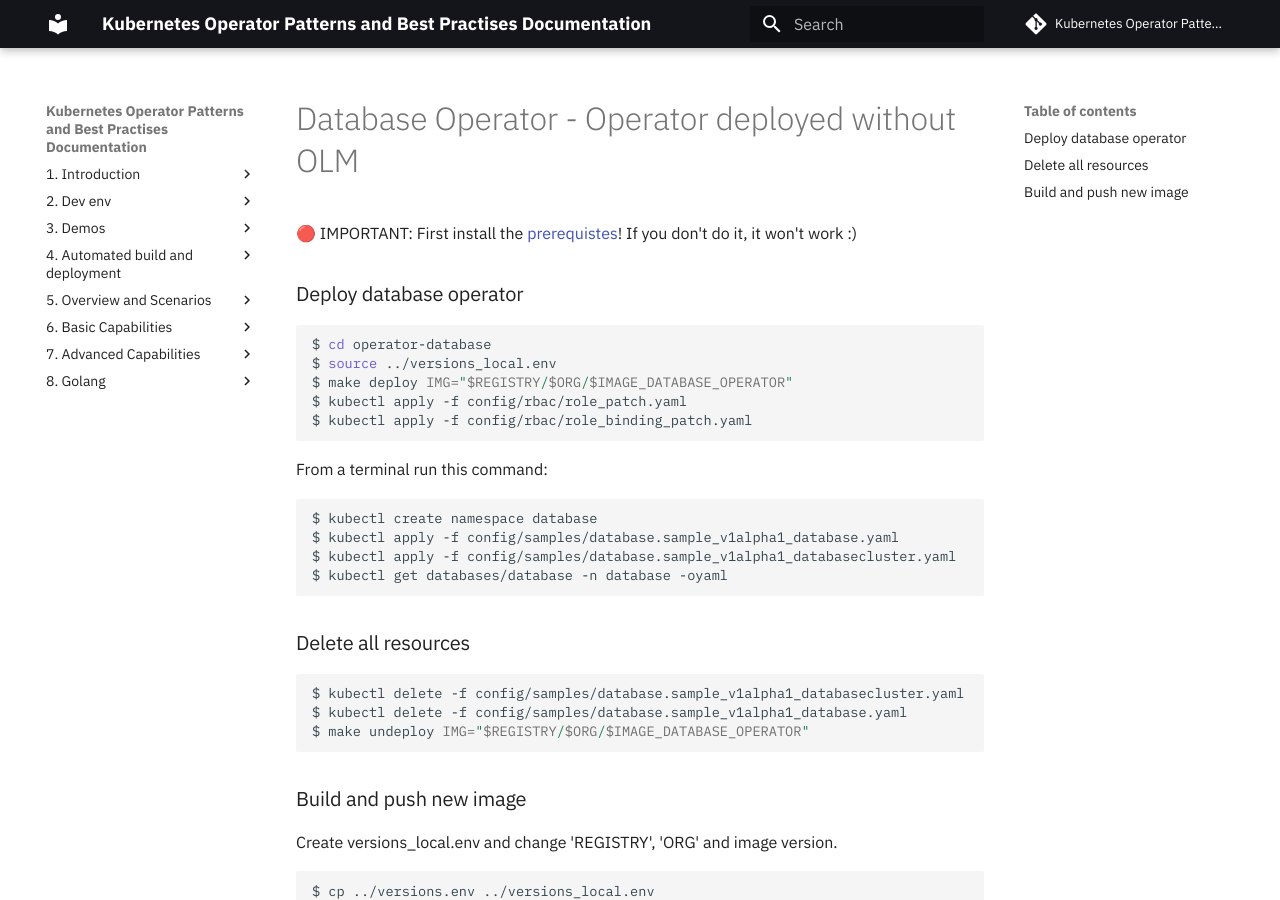
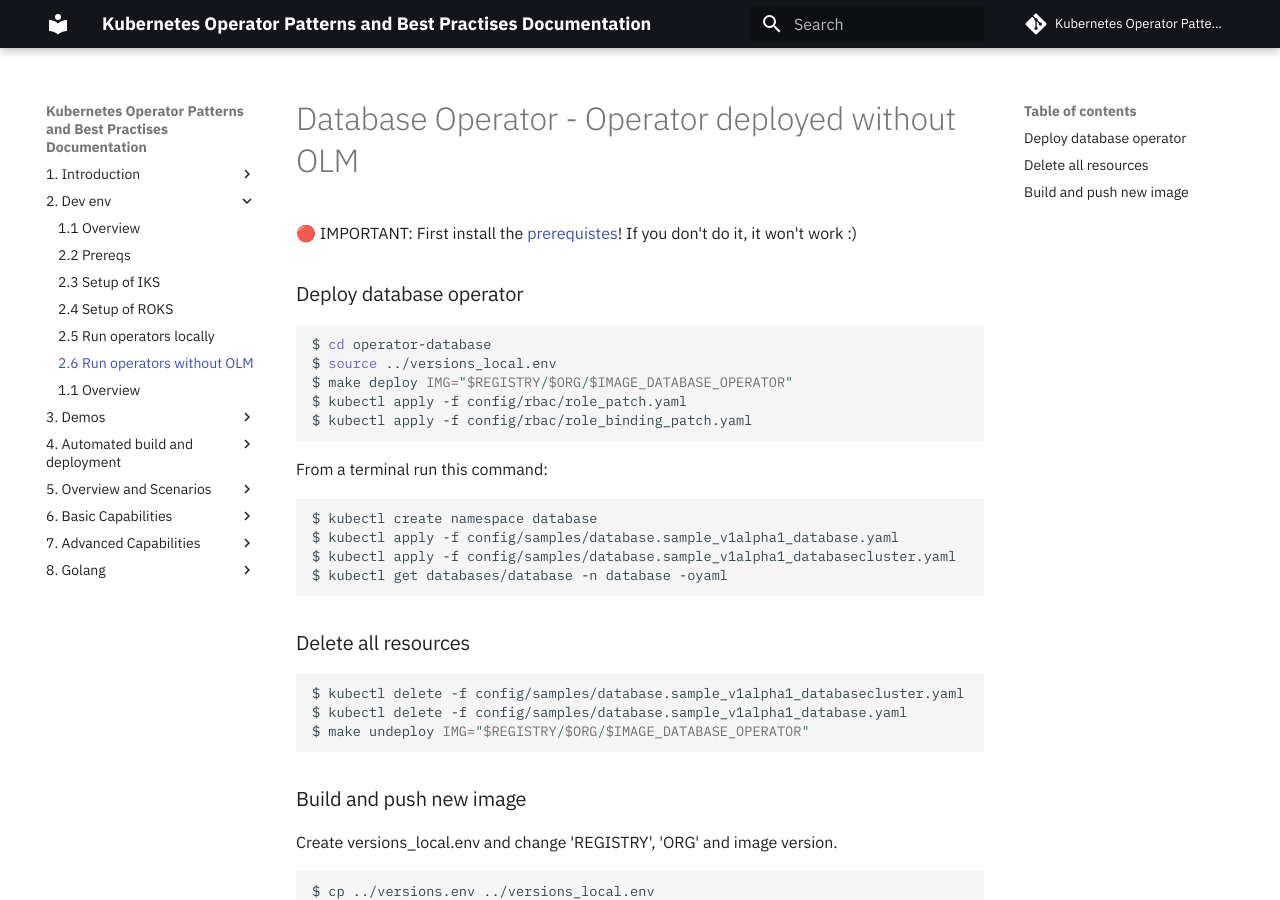
Before and after one commit to IBM/operator-sample-go-documentation, an MkDocs documentation site: the page built from documentation/automation-run-operators-without-olm.md, in a window 1280 px wide and 900 px high. Built offline with MkDocs 1.6.1 and Material for MkDocs 9.7.7, drawn with Linux system fonts in a browser that asks for light colours; comment, search, counter and statistics services are not loaded.

Commit message:
mkdocs.yaml change

```diff
--- a/mkdocs.yml
+++ b/mkdocs.yml
@@ -22,7 +22,7 @@ nav:
     - 2.3 Setup of IKS: ./automation-setup-kubernetes.md
     - 2.4 Setup of ROKS: ./automation-setup-openshift.md
     - 2.5 Run operators locally: ./automation-run-operator-locally.md
-    - 2.6 Run operators without OLM: ./template.md
+    - 2.6 Run operators without OLM: ./automation-run-operators-without-olm.md
     - 2.7 Run operators with OLM: ./template.md
   - 3. Demos:
     - 3.1 Overview: ./template.md
```
